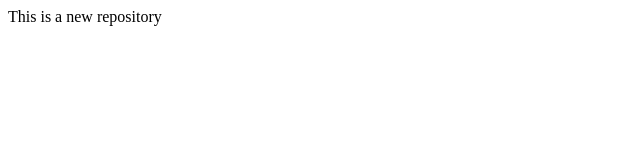
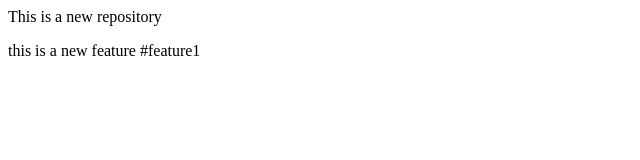
Before and after one commit to gopi-me19b089/lcoal_repo, a plain HTML site: page index.html in a window 1280 px wide. Shown: the whole page, without its empty margins (0-640 px from the left). Drawn offline with Linux system fonts and the light colour scheme.

Commit message:
added feature1

```diff
--- a/index.html
+++ b/index.html
@@ -1 +1,3 @@
 <p> This is a new repository </p>
+
+<p>this is a new feature #feature1</p>
```
